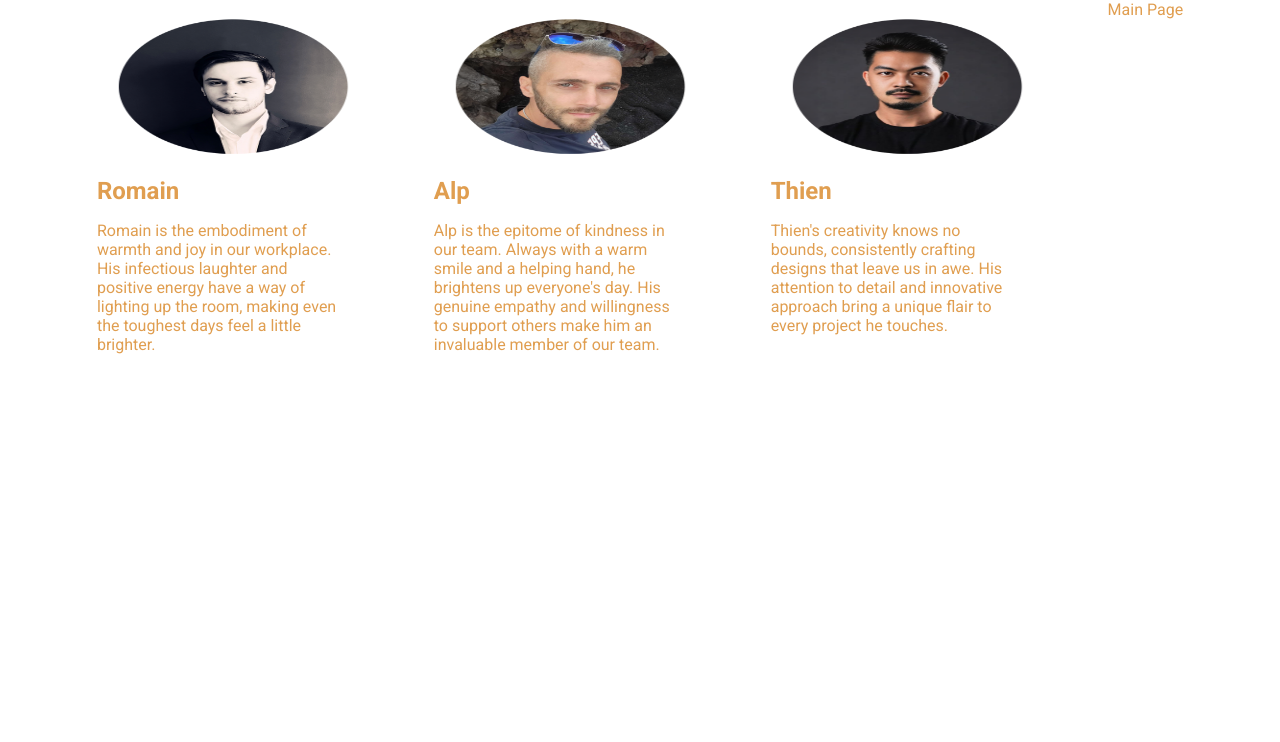
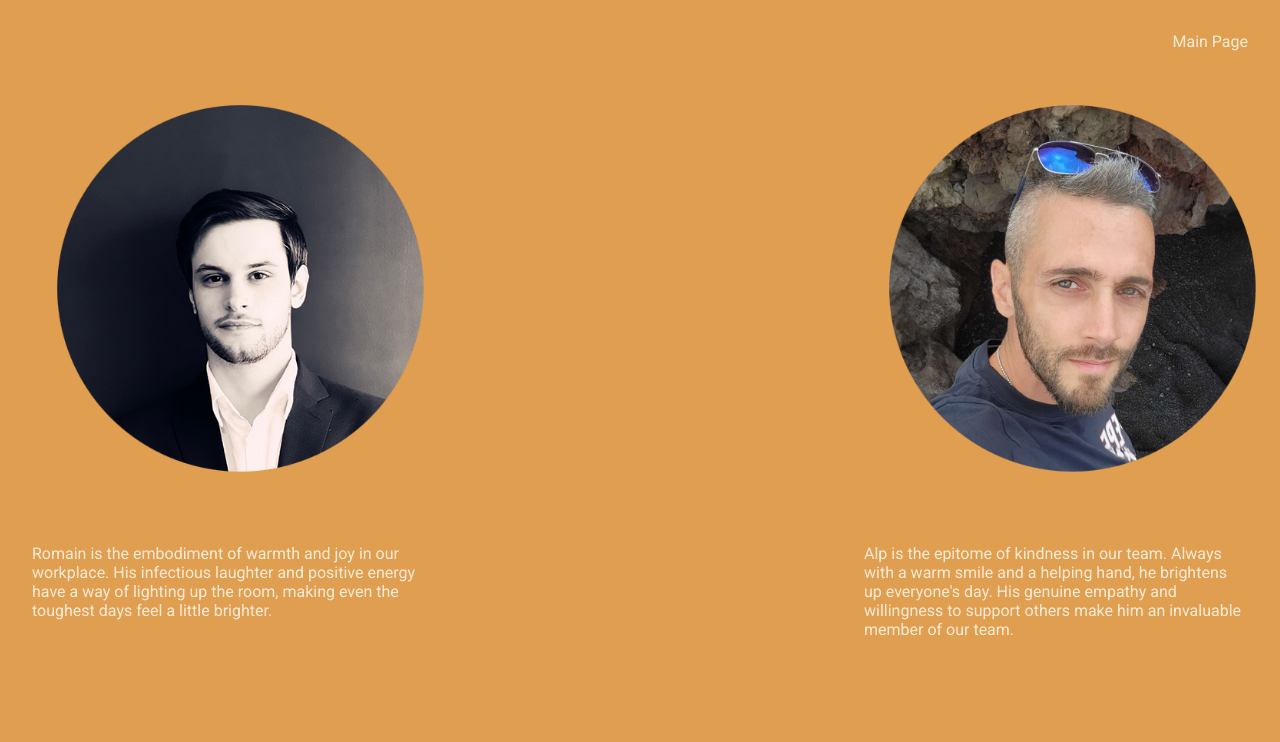
Before and after one commit to WildCodeSchool-2024-02/JS-lyon-0224-P2-lazy_flicks, a React (Vite) app in the folder client/: page /team in a window 1280 px wide. Shown: the top 742 px of the page. Built offline with nearby package versions, Linux system fonts and the light colour scheme.

Commit message:
modif css team

```diff
--- a/client/src/components/Team/Team.css
+++ b/client/src/components/Team/Team.css
@@ -1,29 +1,83 @@
 @import url("https://fonts.googleapis.com/css2?family=Roboto:ital,wght@0,100;0,300;0,400;0,500;0,700;0,900;1,100;1,300;1,400;1,500;1,700;1,900&display=swap");
 
+@media screen and (max-width: 800px) {
   .TeamContainer {
     margin: 0;
     padding: 0;
-  color: #e09e50;
+    color: antiquewhite;
+    background-color: #e09e50;
     display: flex;
-  justify-content: space-evenly;
-  flex-wrap: wrap;
+    flex-direction: column;
+    align-items: center;
+  }
+  .RomDesc {
+    width: 80vw;
+    margin: 2rem;
+    text-align: center;
+  }
+  .AlpDesc {
+    width: 80vw;
+    margin: 2rem;
+    text-align: center;
+  }
+  .ThienDesc {
+    width: 80vw;
+    margin: 2rem;
+    text-align: center;
+  }
+  .AlpImg,
+  .RomainImg,
+  .ThienImg {
+    width: 80%;
+    margin-bottom: 1rem;
+  }
+  .BackButton {
+    align-self: flex-end;
+    margin: 1rem;
+    text-decoration: none;
+    color: antiquewhite;
+  }
 }
 
-.Desc {
-  width: 30vh;
+@media screen and (min-width: 801px) {
+  .TeamContainer {
+    margin: 0;
+    padding: 0;
+    color: antiquewhite;
+    background-color: #e09e50;
+    display: flex;
+    justify-content: space-between;
+    align-items: flex-start;
+    flex-wrap: wrap;
+    position: relative;
   }
-
-.Desc h2 {
-  color: #e09e50;
+  .ThienDesc {
+    width: 30%;
+    margin: 2rem;
+    margin-left: 25rem;
   }
-
+  .AlpDesc {
+    width: 30%;
+    margin: 2rem;
+    margin-top: 5rem;
+  }
+  .RomDesc {
+    width: 30%;
+    margin: 2rem;
+    margin-top: 5rem;
+  }
   .AlpImg,
   .RomainImg,
   .ThienImg {
     width: 100%;
   }
-
   .BackButton {
     text-decoration: none;
-  color: #e09e50;
+    color: antiquewhite;
+    display: flex;
+    position: fixed;
+    top: 0;
+    right: 0;
+    margin: 2rem;
   }
+}
--- a/client/src/components/Team/Team.jsx
+++ b/client/src/components/Team/Team.jsx
@@ -4,7 +4,10 @@ import { Link } from "react-router-dom";
 function Team() {
   return (
     <div className="TeamContainer">
-      <div className="Desc">
+      <Link to="/" className="BackButton">
+        Main Page
+      </Link>
+      <div className="RomDesc">
         <img
           className="RomainImg"
           src="src/assets/images/RomainImg.png"
@@ -17,7 +20,7 @@ function Team() {
           room, making even the toughest days feel a little brighter.
         </p>
       </div>
-      <div className="Desc">
+      <div className="AlpDesc">
         <img className="AlpImg" src="src/assets/images/AlpImg.png" alt="Alp" />
         <h2>Alp</h2>
         <p>
@@ -27,7 +30,7 @@ function Team() {
           member of our team.
         </p>
       </div>
-      <div className="Desc">
+      <div className="ThienDesc">
         <img
           className="ThienImg"
           src="src/assets/images/ThienImg.png"
@@ -40,9 +43,6 @@ function Team() {
           a unique flair to every project he touches.
         </p>
       </div>
-      <Link to="/" className="BackButton">
-        Main Page
-      </Link>
     </div>
   );
 }
```
Lines whose indentation alone changed are shown as unchanged.
